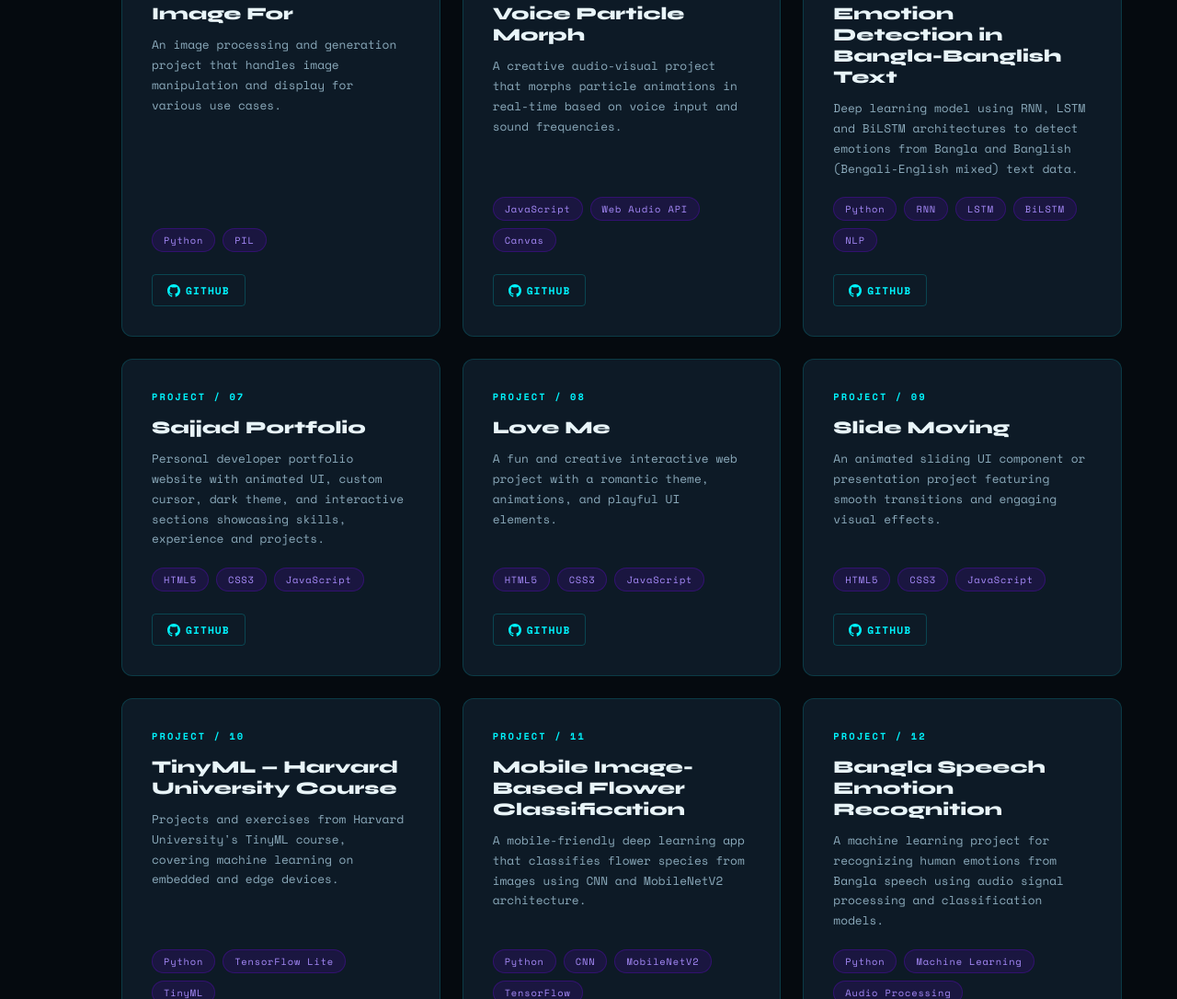
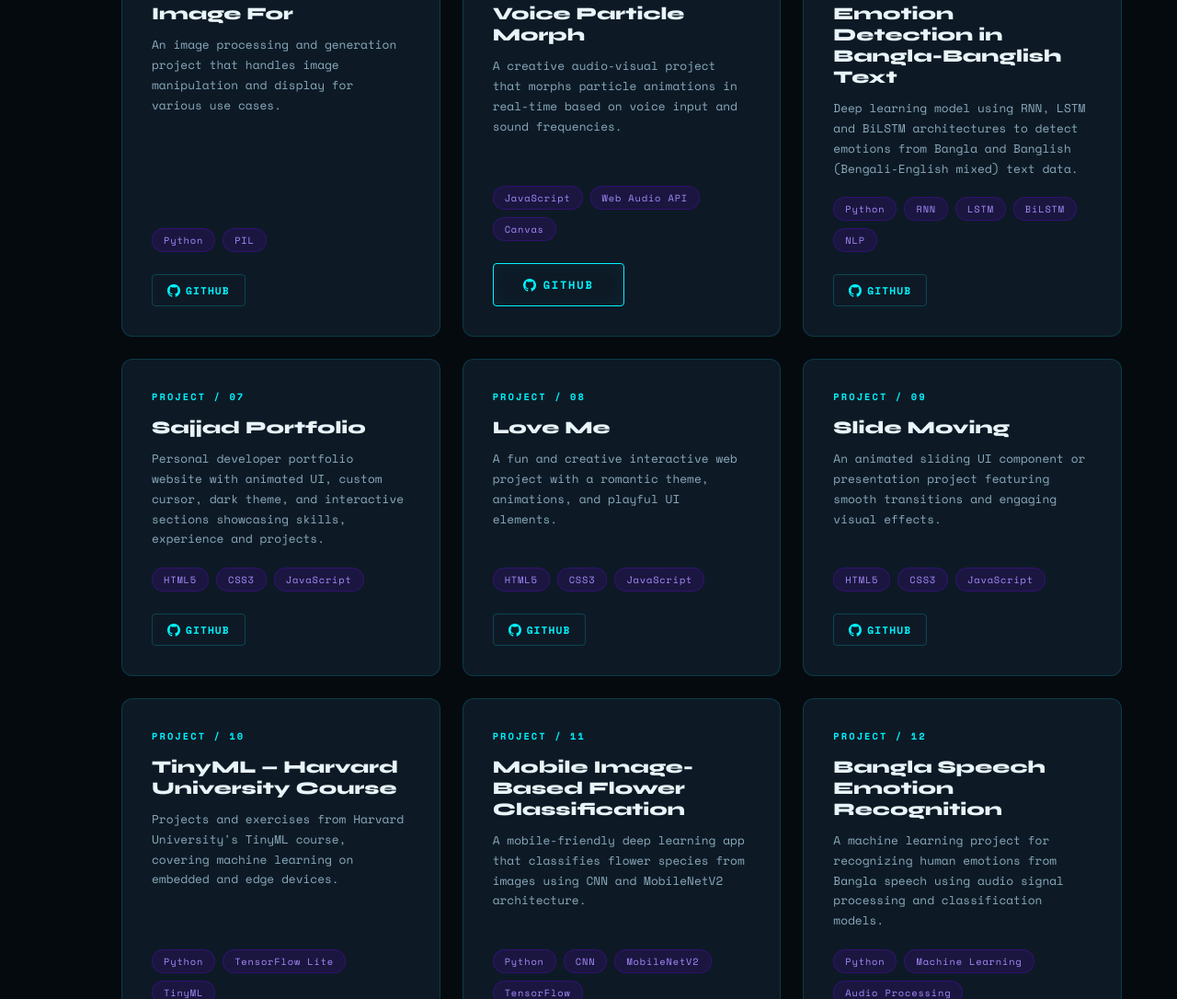
Before and after one commit to Sajjad-7H/sajjad-portfolio, a plain HTML site: page index.html in a window 1280 px wide. Shown: the part 4227-5313 px from the top of the page at 92% size. Drawn offline with nearby package versions, Linux system fonts and the light colour scheme.

Commit message:
Update index.html

```diff
--- a/index.html
+++ b/index.html
@@ -1145,7 +1145,7 @@
           <span class="tech-pill">Canvas</span>
         </div>
         <div class="project-links">
-          <a href="https://github.com/Sajjad-7H/voice-particle-morph" target="_blank" class="proj-link">
+          <a href="https://github.com/Sajjad-7H/voice-particle-morph" target="_blank" class="btn-neon secondary">
             <svg width="14" height="14" fill="currentColor" viewBox="0 0 24 24"><path d="M12 0c-6.626 0-12 5.373-12 12 0 5.302 3.438 9.8 8.207 11.387.599.111.793-.261.793-.577v-2.234c-3.338.726-4.033-1.416-4.033-1.416-.546-1.387-1.333-1.756-1.333-1.756-1.089-.745.083-.729.083-.729 1.205.084 1.839 1.237 1.839 1.237 1.07 1.834 2.807 1.304 3.492.997.107-.775.418-1.305.762-1.604-2.665-.305-5.467-1.334-5.467-5.931 0-1.311.469-2.381 1.236-3.221-.124-.303-.535-1.524.117-3.176 0 0 1.008-.322 3.301 1.23.957-.266 1.983-.399 3.003-.404 1.02.005 2.047.138 3.006.404 2.291-1.552 3.297-1.23 3.297-1.23.653 1.653.242 2.874.118 3.176.77.84 1.235 1.911 1.235 3.221 0 4.609-2.807 5.624-5.479 5.921.43.372.823 1.102.823 2.222v3.293c0 .319.192.694.801.576 4.765-1.589 8.199-6.086 8.199-11.386 0-6.627-5.373-12-12-12z"/></svg>
             GitHub
           </a>
```
